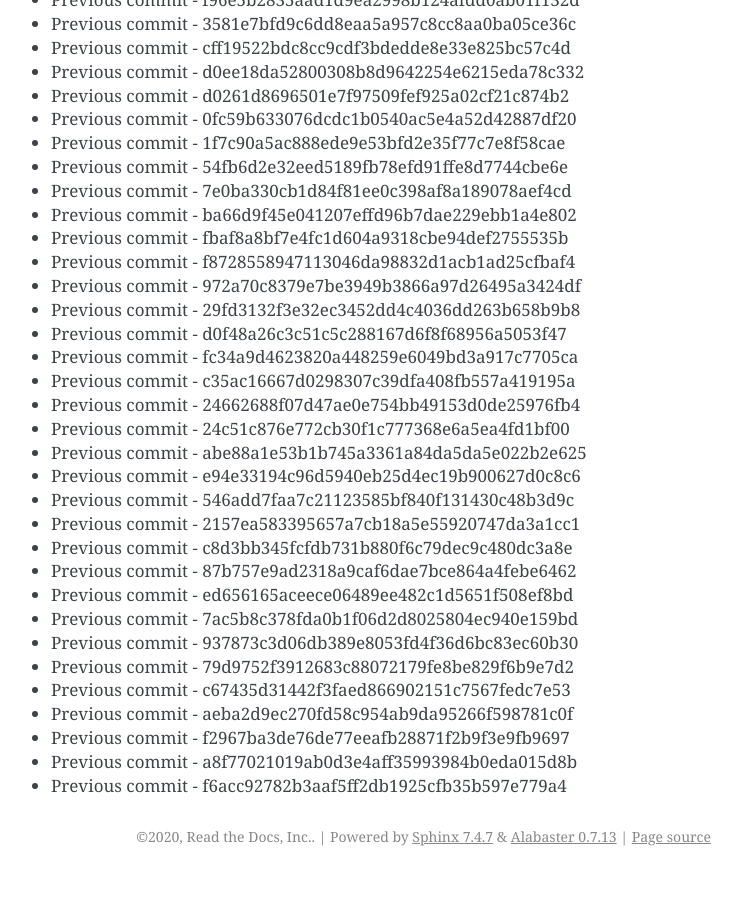
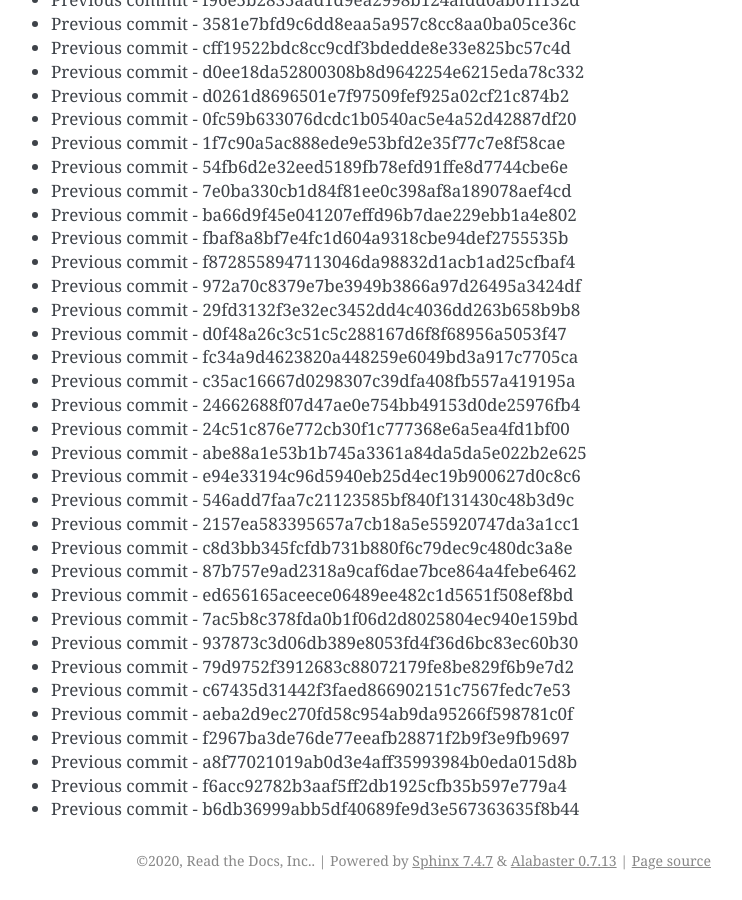
Before and after one commit to readthedocs/rtd-git-stresstest, a Sphinx documentation site: the page built from docs/updates.rst, in a window 1280 px wide and 900 px high, scrolled down 70499 px. Shown: the whole window, without its empty margins (399-1141 px from the left). Built offline with Sphinx 7.4.7, drawn with Linux system fonts in a browser that asks for light colours; before the commit the page ends 71375 px from its top, so only the background shows below that.

Commit message:
Generating commit from previous: b6db36999abb5df40689fe9d3e567363635f8b44

```diff
--- a/docs/updates.rst
+++ b/docs/updates.rst
@@ -2994,3 +2994,4 @@ It can be tested for any performance characteristics.
 * Previous commit - f2967ba3de76de77eeafb28871f2b9f3e9fb9697
 * Previous commit - a8f77021019ab0d3e4aff35993984b0eda015d8b
 * Previous commit - f6acc92782b3aaf5ff2db1925cfb35b597e779a4
+* Previous commit - b6db36999abb5df40689fe9d3e567363635f8b44
```
